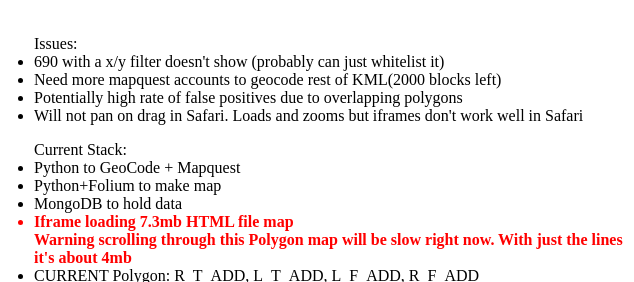
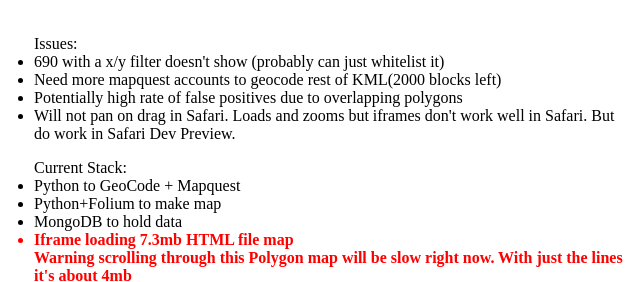
Before and after one commit to EdwardDeaver/TestingPolygonBounds, a plain HTML site: page index.html in a window 1280 px wide. Shown: the part 98-380 px from the top of the page, 646-1280 px from the left. Drawn offline with Linux system fonts and the light colour scheme.

Commit message:
Update index.html

```diff
--- a/index.html
+++ b/index.html
@@ -17,7 +17,7 @@
 		<li> 690 with a x/y filter doesn't show (probably can just whitelist it)</li>
 		<li> Need more mapquest accounts to geocode rest of KML(2000 blocks left)</li>
 		<li> Potentially high rate of false positives due to overlapping polygons</li>
-		<li> Will not pan on drag in Safari. Loads and zooms but iframes don't work well in Safari </li>
+		<li> Will not pan on drag in Safari. Loads and zooms but iframes don't work well in Safari. But do work in Safari Dev Preview. </li>
 	</ul>
 		<ul>
 		 Current Stack:
```
